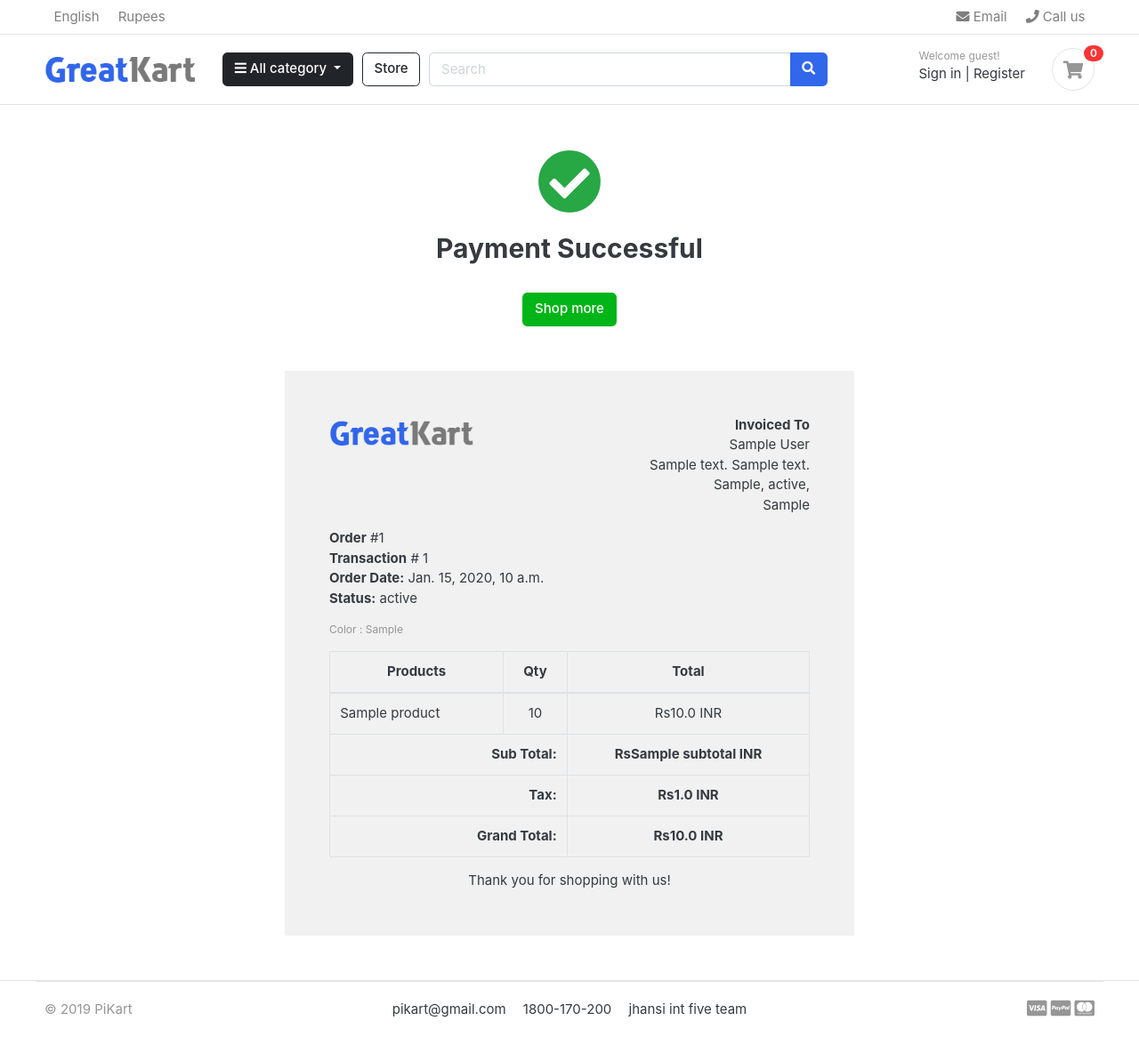
After one commit to vermaabhay734/Pi_Kart-django, a Django app: template templates/orders/order_complete.html in a window 1280 px wide. The commit adds this page. Shown: the whole page at 89% size. Run offline with Django 3.2, Linux system fonts and the light colour scheme; tables that the repository leaves empty hold one stand-in row (values such as "Sample post"); the template is opened without the code that fills it: values that come from a table or form of the project are taken from there, most other values are stand-ins (such as "Sample title", 1, 10 or a date in 2020); some libraries are stand-ins or nearby versions; some web fonts are replaced.

Commit message:
dynamic invoice generated

```diff
--- a/pykart/settings.py
+++ b/pykart/settings.py
@@ -147,6 +147,6 @@ MESSAGE_TAGS = {
 # SMTP configuration
 EMAIL_HOST = '*********'
 EMAIL_PORT = 587
-EMAIL_HOST_USER = '***********'
-EMAIL_HOST_PASSWORD = '*******'
+EMAIL_HOST_USER = '**************'
+EMAIL_HOST_PASSWORD = '**********'
 EMAIL_USE_TLS = True
--- /dev/null
+++ b/templates/orders/order_complete.html
@@ -0,0 +1,117 @@
+{% extends "base.html" %}
+{% load static %}
+
+{% block content %}
+
+
+<div class="container" style="margin-top: 50px;">
+    <center><i class="fas fa-check-circle" style="font-size: 72px;margin-bottom: 20px;color: #28A745;"></i></center>
+    <h2 class="text-center">Payment Successful</h2>
+	<br>
+	<div class="text-center">
+		<a href="{% url 'store' %}" class="btn btn-success">Shop more</a>
+	</div>
+</div>
+
+<div class="container" style="margin: 0 auto;width: 50%;padding: 50px;background: #f1f1f1;margin-top: 50px;margin-bottom: 50px;">
+    <div class="row invoice row-printable">
+        <div class="col-md-12">
+            <!-- col-lg-12 start here -->
+            <div class="panel panel-default plain" id="dash_0">
+                <!-- Start .panel -->
+                <div class="panel-body p30">
+                    <div class="row">
+                        <!-- Start .row -->
+                        <div class="col-lg-6">
+                            <!-- col-lg-6 start here -->
+                            <div class="invoice-logo"><img src="{% static '/images/logo.png' %}" alt="Invoice logo" style="max-height: 40px;"></div>
+                        </div>
+                        <!-- col-lg-6 end here -->
+                        <div class="col-lg-6">
+                            <!-- col-lg-6 start here -->
+                            <div class="invoice-from">
+                                <ul class="list-unstyled text-right">
+                                    <li><strong>Invoiced To</strong></li>
+                                    <li>{{order.full_name}}</li>
+                                    <li>{{order.full_address}}</li>
+                                    <li>{{order.city}}, {{order.state}},</li>
+                                    <li>{{order.country}}</li>
+                                </ul>
+                            </div>
+                        </div>
+                        <!-- col-lg-6 end here -->
+                        <div class="col-lg-12">
+                            <!-- col-lg-12 start here -->
+                            <div class="invoice-details mt25">
+                                <div class="well">
+                                    <ul class="list-unstyled mb0">
+                                        <li><strong>Order</strong> #{{ order_number }}</li>
+                                        <li><strong>Transaction</strong> # {{transID}}</li>
+                                        <li><strong>Order Date:</strong> {{order.created_at}}</li>
+                                        <li><strong>Status:</strong> {{payment.status}}</li>
+                                    </ul>
+                                </div>
+                            </div>
+
+                            <div class="invoice-items">
+                                <div class="table-responsive" style="overflow: hidden; outline: none;" tabindex="0">
+                                    <table class="table table-bordered">
+                                        <thead>
+                                            <tr>
+                                                <th class="per70 text-center">Products</th>
+                                                <th class="per5 text-center">Qty</th>
+                                                <th class="per25 text-center">Total</th>
+                                            </tr>
+                                        </thead>
+                                        <tbody>
+                                            {% for item in ordered_products %}
+                                            <tr>
+                                                <td>{{item.product.product_name}}</td>
+                                                <p class="text-muted small">
+                                                    {% if item.variations.all %}
+                                                      {% for i in item.variations.all %}
+                                                        {{ i.variation_category | capfirst }} : {{ i.variation_value | capfirst }} <br>
+                                                      {% endfor %}
+                                                    {% endif %}
+                                                  </p>
+                                                <td class="text-center">{{item.quantity}}</td>
+                                                <td class="text-center">Rs{{item.product_price}} INR</td>
+                                            </tr>
+                                            {% endfor %}
+                                        </tbody>
+                                        <tfoot>
+                                            <tr>
+                                                <th colspan="2" class="text-right">Sub Total:</th>
+                                                <th class="text-center">Rs{{subtotal}} INR</th>
+                                            </tr>
+                                            <tr>
+                                                <th colspan="2" class="text-right">Tax:</th>
+                                                <th class="text-center">Rs{{order.tax}} INR</th>
+                                            </tr>
+
+                                            <tr>
+                                                <th colspan="2" class="text-right">Grand Total:</th>
+                                                <th class="text-center">Rs{{order.order_total}} INR</th>
+                                            </tr>
+                                        </tfoot>
+                                    </table>
+                                </div>
+                            </div>
+                            <div class="invoice-footer mt25">
+                                <p class="text-center">Thank you for shopping with us!</p>
+                            </div>
+                        </div>
+                        <!-- col-lg-12 end here -->
+                    </div>
+                    <!-- End .row -->
+                </div>
+            </div>
+            <!-- End .panel -->
+        </div>
+        <!-- col-lg-12 end here -->
+    </div>
+    </div>
+
+
+
+{% endblock %}
--- a/templates/store/checkout.html
+++ b/templates/store/checkout.html
@@ -87,9 +87,9 @@
                     <a href="{{ cart_item.product.get_url }}" class="title text-dark">{{ cart_item.product.product_name }}</a>
                     <p class="text-muted small">
                       {% if cart_item.variations.all %}
-                      {% for item in cart_item.variations.all %}
-                      {{ item.variation_category | capfirst }} : {{ item.variation_value | capfirst }} <br>
-                      {% endfor %}
+                        {% for item in cart_item.variations.all %}
+                          {{ item.variation_category | capfirst }} : {{ item.variation_value | capfirst }} <br>
+                        {% endfor %}
                       {% endif %}
                     </p>
                   </figcaption>
```
Also changed, not shown: orders/views.py (+27 -29 lines), templates/orders/payments.html (+5 -4 lines).
